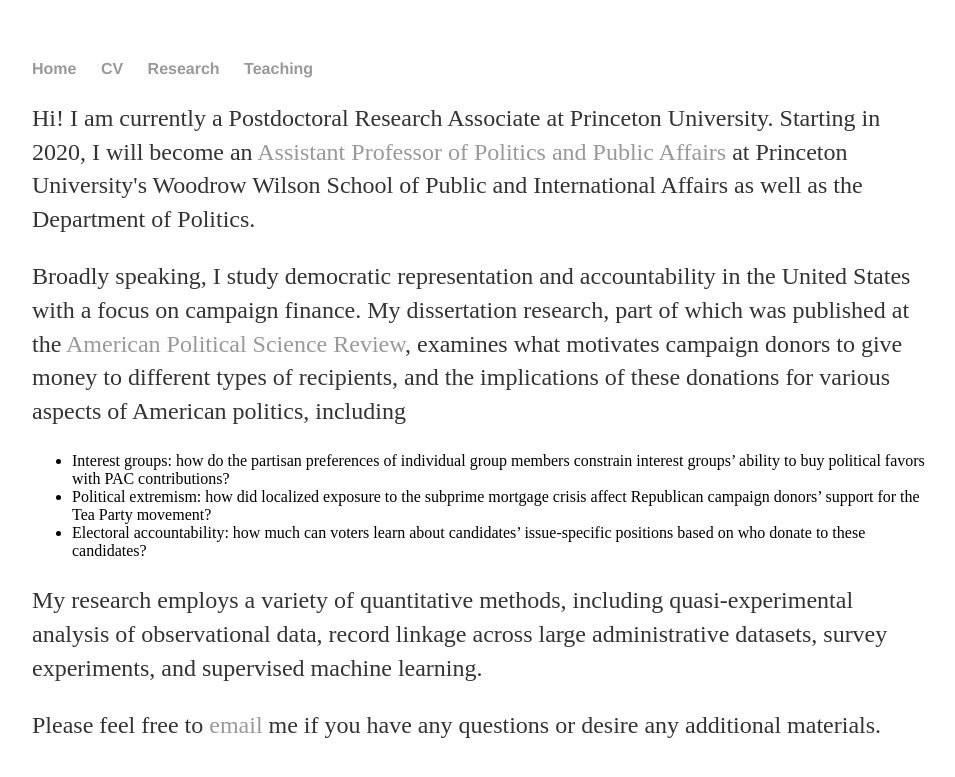
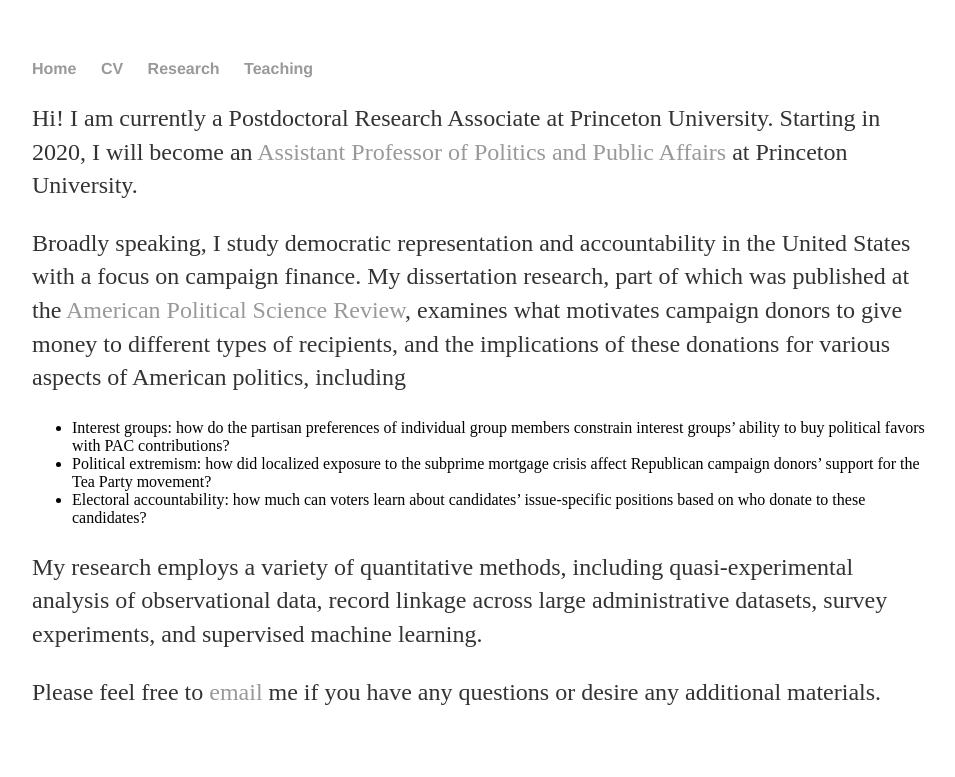
Before and after one commit to zhaoliresearch/zhaoliresearch.github.io, a Jekyll site: the page built from index.html, in a window 1280 px wide. Shown: the top 777 px of the page, without its empty margins (160-1115 px from the left). Built offline with Jekyll 4.4.1, drawn with Linux system fonts in a browser that asks for light colours.

Commit message:
Update index.html

```diff
--- a/index.html
+++ b/index.html
@@ -3,7 +3,7 @@
 title: Zhao Li, Ph.D.
 ---
 <div class="blurb">
-	<p>Hi! I am currently a Postdoctoral Research Associate at Princeton University. Starting in 2020, I will become an <a href="https://csdp.princeton.edu/people/zhao-li">Assistant Professor of Politics and Public Affairs</a> at Princeton University's Woodrow Wilson School of Public and International Affairs as well as the Department of Politics.</p>
+	<p>Hi! I am currently a Postdoctoral Research Associate at Princeton University. Starting in 2020, I will become an <a href="https://csdp.princeton.edu/people/zhao-li">Assistant Professor of Politics and Public Affairs</a> at Princeton University.</p>
 
         <p>Broadly speaking, I study democratic representation and accountability in the United States with a focus on campaign finance. My dissertation research, part of which was published at the <a href="https://www.cambridge.org/core/journals/american-political-science-review/article/how-internal-constraints-shape-interest-group-activities-evidence-from-accessseeking-pacs/2DF966405543A54CE0BC8BDE18307B56">American Political Science Review</a>, examines what motivates campaign donors to give money to different types of recipients, and the implications of these donations for various aspects of American politics, including</p>
         <ul class="contacts">
```
